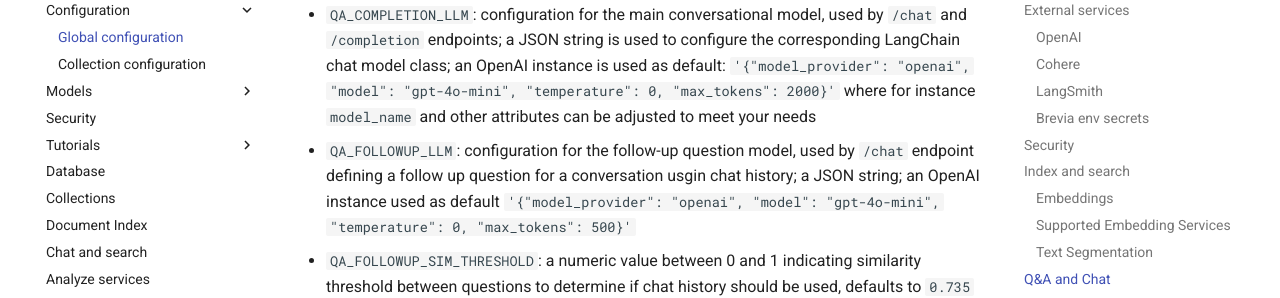
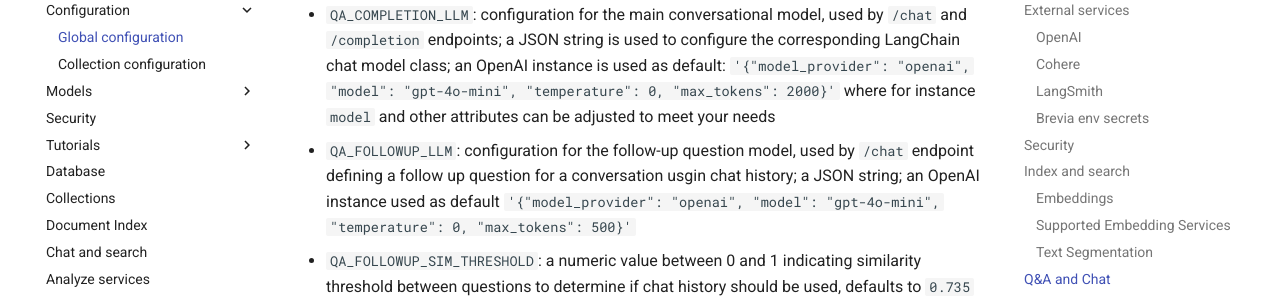
Before and after one commit to brevia-ai/brevia, an MkDocs documentation site: the page built from docs/config.md, in a window 1280 px wide and 900 px high, scrolled down 4242 px. Shown: the part 152-450 px from the top of the window. Built offline with MkDocs 1.6.1 and Material for MkDocs 9.7.7, drawn with Linux system fonts in a browser that asks for light colours; comment, search, counter and statistics services are not loaded.

Commit message:
chore: typo

```diff
--- a/docs/config.md
+++ b/docs/config.md
@@ -138,7 +138,7 @@ Where:
 
 Under the hood of Q&A and Chat actions (see [Chat and Search](chat_search.md) section) you can configure models and behaviors via these variables:
 
-* `QA_COMPLETION_LLM`: configuration for the main conversational model, used by `/chat` and `/completion` endpoints; a JSON string is used to configure the corresponding LangChain chat model class; an OpenAI instance is used as default: `'{"model_provider": "openai", "model": "gpt-4o-mini", "temperature": 0, "max_tokens": 2000}'` where for instance `model_name` and other attributes can be adjusted to meet your needs
+* `QA_COMPLETION_LLM`: configuration for the main conversational model, used by `/chat` and `/completion` endpoints; a JSON string is used to configure the corresponding LangChain chat model class; an OpenAI instance is used as default: `'{"model_provider": "openai", "model": "gpt-4o-mini", "temperature": 0, "max_tokens": 2000}'` where for instance `model` and other attributes can be adjusted to meet your needs
 * `QA_FOLLOWUP_LLM`: configuration for the follow-up question model, used by `/chat` endpoint defining a follow up question for a conversation usgin chat history; a JSON string; an OpenAI instance used as default `'{"model_provider": "openai", "model": "gpt-4o-mini", "temperature": 0, "max_tokens": 500}'`
 * `QA_FOLLOWUP_SIM_THRESHOLD`: a numeric value between 0 and 1 indicating similarity threshold between questions to determine if chat history should be used, defaults to `0.735`
 * `QA_NO_CHAT_HISTORY`: disables chat history entirely if set to `True` or any other value
```
